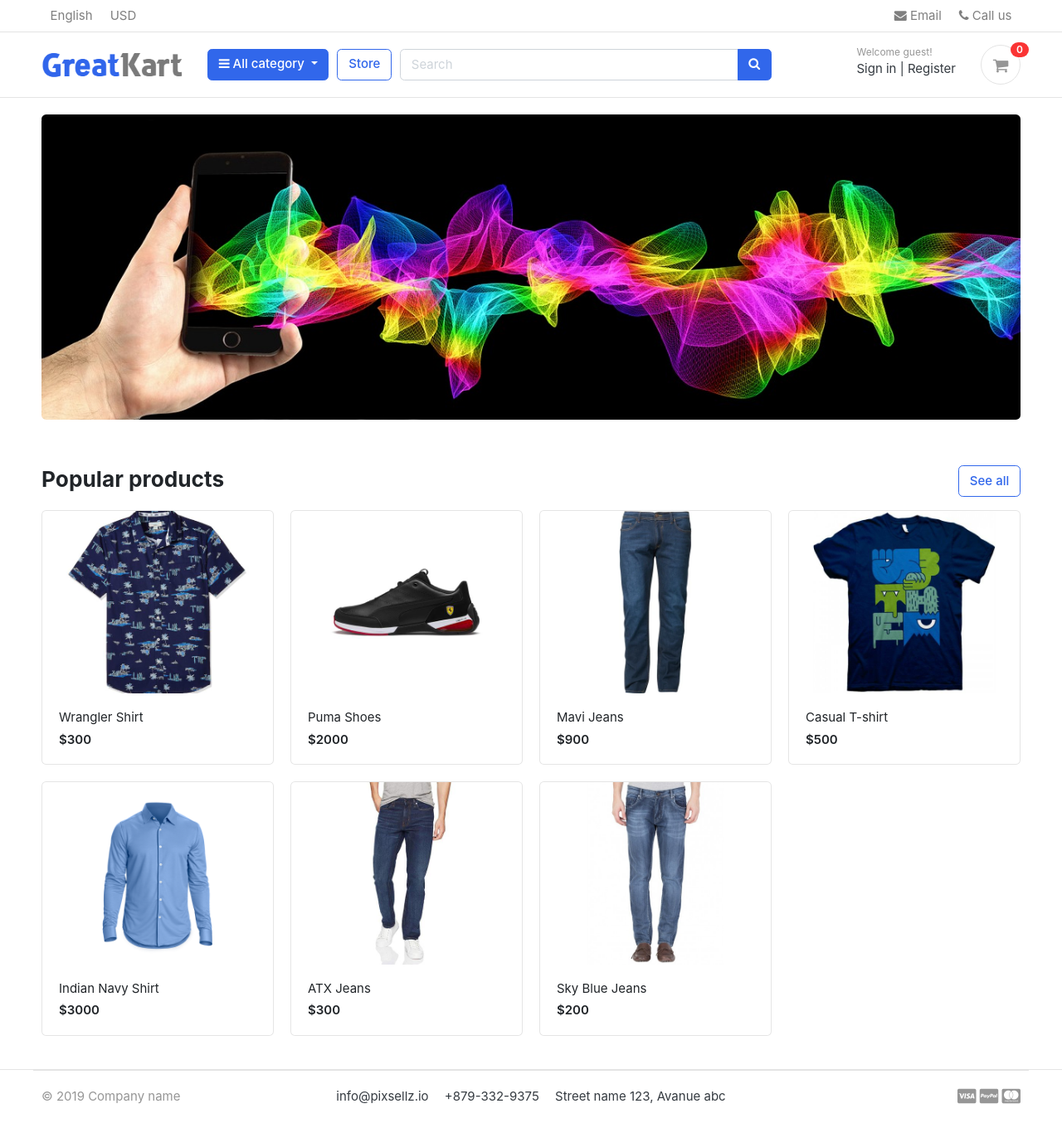
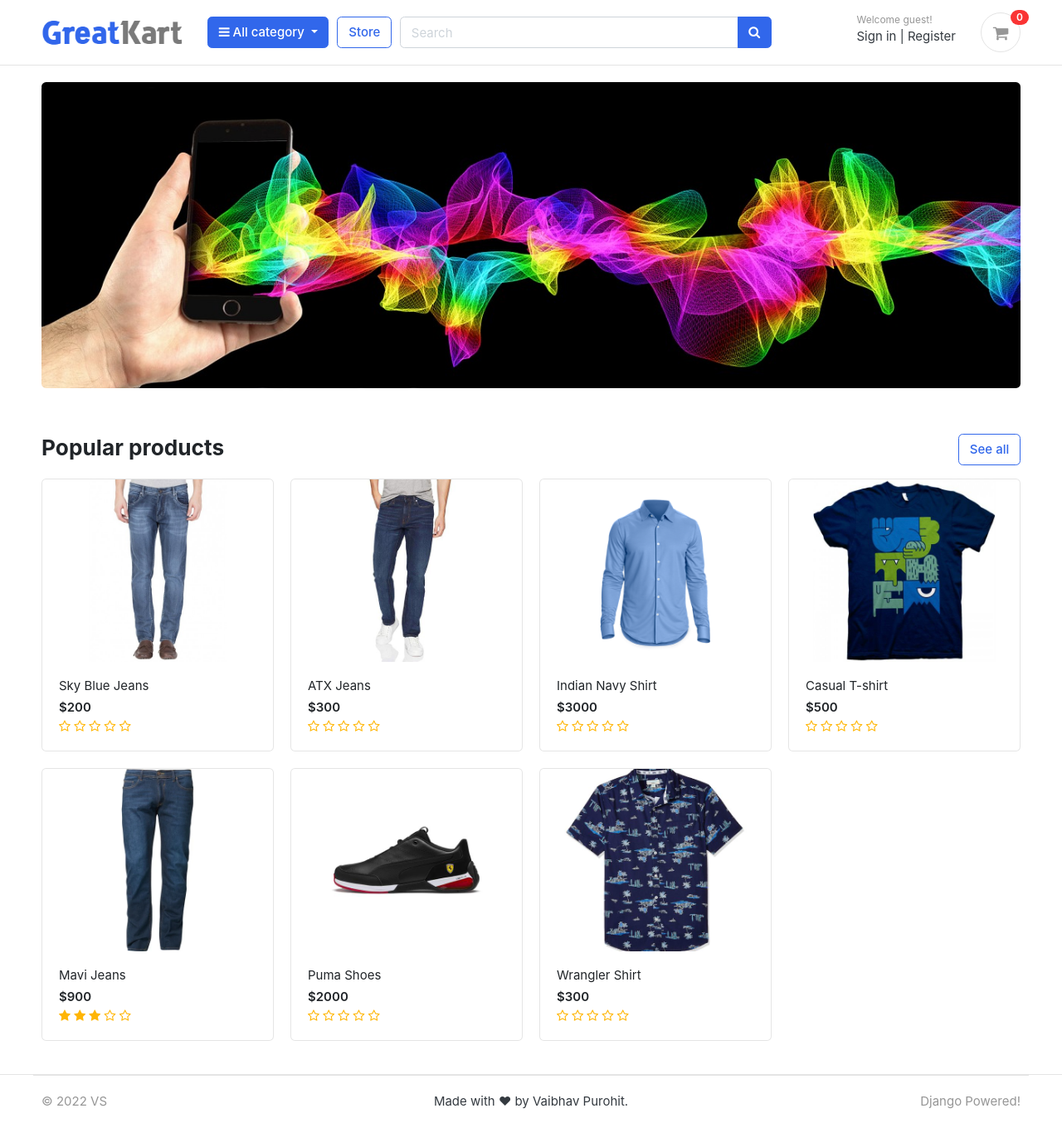
Before and after one commit to Vibhu0412/TecKart-E-commerce-Website, a Django app: page / in a window 1280 px wide. Shown: the whole page at 83% size. Before the commit the page ends 1331 px from the top, so only its background shows below. Run offline with Django 4.2, Linux system fonts and the light colour scheme; data comes from the database, SQL or seed files in the repository; both versions use the stored data as it was after the commit; some libraries are stand-ins or nearby versions; some web fonts are replaced.

Commit message:
Misc settings

```diff
--- a/greatkart/static/css/custom.css
+++ b/greatkart/static/css/custom.css
@@ -45,3 +45,20 @@ label:hover ~ input:checked ~ label{
 .rating-star i{
 color : #ffb503 !important;
 }
+
+ul.thumb {
+    margin : 0 auto;
+    padding : 0;
+    float : left;
+}
+
+ul.thumb li{
+    margin : 10 px;
+    list-style : none;
+}
+
+ul.thumb li img{
+    width : 80px;
+    height : 80px;
+    border : 1px solid grey;
+}
--- a/greatkart/views.py
+++ b/greatkart/views.py
@@ -1,9 +1,17 @@
 from django.shortcuts import render
-from store.models import Product
+from store.models import Product, ReviewRating
 
 
 def HomePage(request):
-    products = Product.objects.all().filter(is_available=True)
-    context = {'products': products}
+    global reviews
+    products = Product.objects.all().filter(is_available=True).order_by('-created_date')
 
+    # Get reviews
+    for product in products:
+        reviews = ReviewRating.objects.filter(product_id=product.id, status=True)
+
+    context = {
+        'products': products,
+        'reviews': reviews,
+    }
     return render(request, 'home.html', context)
--- a/store/models.py
+++ b/store/models.py
@@ -80,3 +80,15 @@ class ReviewRating(models.Model):
 
     def __str__(self):
         return self.subject
+
+
+class ProductGallery(models.Model):
+    product = models.ForeignKey(Product, default=None, on_delete=models.CASCADE)
+    image = models.ImageField(upload_to='store/products/', max_length=255)
+
+    class Meta:
+        verbose_name = 'product gallery'
+        verbose_name_plural = 'product gallery'
+
+    def __str__(self):
+        return self.product.product_name
--- a/templates/home.html
+++ b/templates/home.html
@@ -33,6 +33,13 @@
 			<figcaption class="info-wrap">
 				<a href="{{product.get_url}}" class="title">{{product.product_name}}</a>
 				<div class="price mt-1">${{product.price}}</div> <!-- price-wrap.// -->
+				<div class="rating-star">
+					<span><i class="fa fa-star{% if product.averageReview < 0.5 %}-o{% elif product.averageReview >= 0.5 and product.averageReview < 1 %}-half-o {% endif %}" aria-hidden="true"></i></span>
+					<span><i class="fa fa-star{% if product.averageReview < 1.5 %}-o{% elif product.averageReview >= 1.5 and product.averageReview < 2 %}-half-o {% endif %}" aria-hidden="true"></i></span>
+					<span><i class="fa fa-star{% if product.averageReview < 2.5 %}-o{% elif product.averageReview >= 2.5 and product.averageReview < 3 %}-half-o {% endif %}" aria-hidden="true"></i></span>
+					<span><i class="fa fa-star{% if product.averageReview < 3.5 %}-o{% elif product.averageReview >= 3.5 and product.averageReview < 4 %}-half-o {% endif %}" aria-hidden="true"></i></span>
+					<span><i class="fa fa-star{% if product.averageReview < 4.5 %}-o{% elif product.averageReview >= 4.5 and product.averageReview < 5 %}-half-o {% endif %}" aria-hidden="true"></i></span>
+				</div>
 			</figcaption>
 		</div>
 	</div> <!-- col.// -->
@@ -47,8 +54,4 @@
 
 
 
-
-
-
-
 {% endblock %}
--- a/templates/includes/footer.html
+++ b/templates/includes/footer.html
@@ -3,19 +3,25 @@
 	<div class="container">
 		<section class="footer-bottom border-top row">
 			<div class="col-md-2">
-				<p class="text-muted"> &copy 2019 Company name </p>
+				<p class="text-muted"> &copy 2022 VS </p>
 			</div>
 			<div class="col-md-8 text-md-center">
-				<span  class="px-2">info@pixsellz.io</span>
-				<span  class="px-2">+879-332-9375</span>
-				<span  class="px-2">Street name 123, Avanue abc</span>
+				<span  class="px-2">Made with &hearts; by Vaibhav Purohit.</span>
 			</div>
 			<div class="col-md-2 text-md-right text-muted">
-				<i class="fab fa-lg fa-cc-visa"></i>
-				<i class="fab fa-lg fa-cc-paypal"></i>
-				<i class="fab fa-lg fa-cc-mastercard"></i>
+				<p>Django Powered!</p>
 			</div>
 		</section>
 	</div><!-- //container -->
 </footer>
 <!-- ========================= FOOTER END // ========================= -->
+
+<script src="https://ajax.googleapis.com/ajax/libs/jquery/3.6.0/jquery.min.js"></script>
+<script>
+	$(document).ready(function(){
+		$('.thumb a').click(function(e){
+			e.preventDefault();
+			$('.mainImage img').attr('src', $(this).attr("href"))
+		})
+	})
+</script>
--- a/templates/includes/navbar.html
+++ b/templates/includes/navbar.html
@@ -1,28 +1,6 @@
 {% load static %}
+
 <header class="section-header">
-	<nav class="navbar p-md-0 navbar-expand-sm navbar-light border-bottom">
-<div class="container">
-  <button class="navbar-toggler" type="button" data-toggle="collapse" data-target="#navbarTop4" aria-controls="navbarNav" aria-expanded="false" aria-label="Toggle navigation">
-    <span class="navbar-toggler-icon"></span>
-  </button>
-  <div class="collapse navbar-collapse" id="navbarTop4">
-    <ul class="navbar-nav mr-auto">
-    	<li class="nav-item dropdown">
-		 	<a href="#" class="nav-link">   English </a>
-
-		</li>
-		<li class="nav-item dropdown">
-			<a href="#" class="nav-link"> USD </a>
-		</li>
-    </ul>
-    <ul class="navbar-nav">
-		<li><a href="#" class="nav-link"> <i class="fa fa-envelope"></i> Email </a></li>
-		<li><a href="#" class="nav-link"> <i class="fa fa-phone"></i> Call us </a></li>
-	</ul> <!-- list-inline //  -->
-  </div> <!-- navbar-collapse .// -->
-</div> <!-- container //  -->
-</nav>
-
 	<section class="header-main border-bottom">
 		<div class="container">
 			<div class="row align-items-center">
```
Also changed, not shown: store/admin.py (+10 -1 lines), store/views.py (+8 -5 lines), templates/store/product_detail.html (+10 -2 lines), db.sqlite3.
